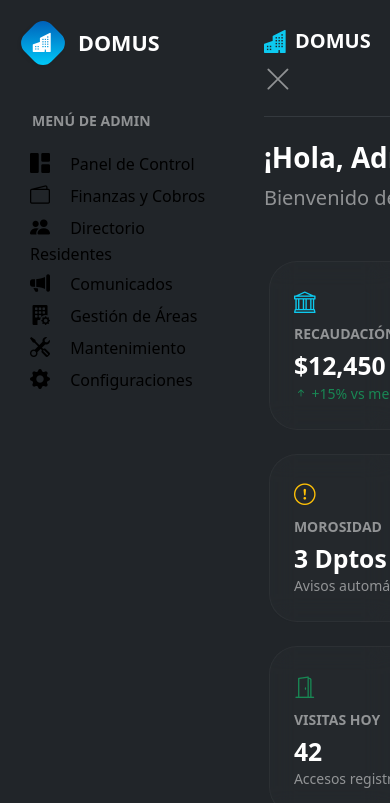
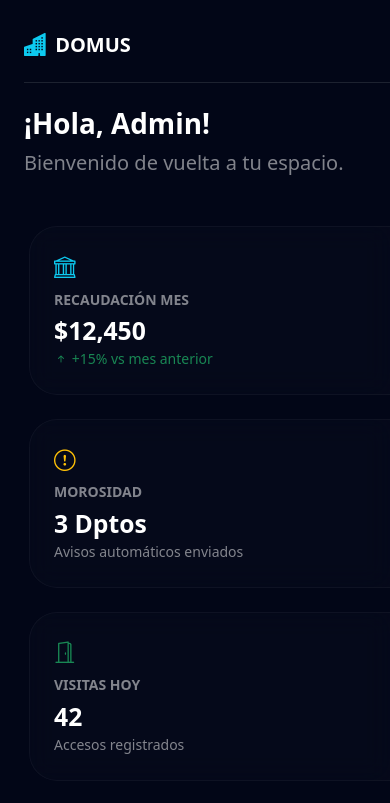
Before and after one commit to JuanVictorFY/Pagina-Principal-Condominio, a React (Vite) app: page /dashboard in a window 390 px wide. Shown: the top 803 px of the page. Built offline with nearby package versions, Linux system fonts and the light colour scheme.

Commit message:
style(css): añadir estructura del sidebar y diseño premium para modales y datepickers

```diff
--- a/src/App.css
+++ b/src/App.css
@@ -514,3 +514,71 @@ body:has(.navbar-collapse.show) .hero-inner-content {
   from { opacity: 0; transform: translateY(-10px); }
   to { opacity: 1; transform: translateY(0); }
 }
+
+/* ==========================================================================
+   DASHBOARD INTERNO (SAAS UI)
+   ========================================================================== */
+.dashboard-sidebar {
+  width: 280px;
+  background: rgba(15, 23, 42, 0.95);
+  backdrop-filter: blur(20px);
+  border-right: 1px solid rgba(255, 255, 255, 0.05);
+  position: fixed;
+  height: 100vh;
+  top: 0; left: 0;
+  z-index: 100;
+  overflow-y: auto;
+}
+
+.dashboard-main {
+  margin-left: 280px;
+  min-height: 100vh;
+  background: #020617;
+}
+
+.sidebar-link {
+  display: flex;
+  align-items: center;
+  padding: 14px 20px;
+  color: rgba(255, 255, 255, 0.5);
+  text-decoration: none;
+  border-radius: 12px;
+  transition: all 0.3s ease;
+  margin-bottom: 8px;
+  font-weight: 500;
+}
+
+.sidebar-link:hover, .sidebar-link.active {
+  background: rgba(0, 212, 255, 0.1);
+  color: #00d4ff;
+}
+
+@media (max-width: 991.98px) {
+  .dashboard-sidebar { transform: translateX(-100%); }
+  .dashboard-main { margin-left: 0; }
+  .dash-mobile-nav { display: flex !important; }
+}
+
+.dash-mobile-nav { display: none; }
+
+/* ==========================================================================
+   DATE & TIME PICKERS PREMIUM
+   ========================================================================== */
+.date-time-premium {
+  cursor: pointer;
+  position: relative;
+}
+
+.date-time-premium::-webkit-calendar-picker-indicator {
+  background: transparent;
+  bottom: 0;
+  color: transparent;
+  cursor: pointer;
+  height: auto;
+  left: 0;
+  position: absolute;
+  right: 0;
+  top: 0;
+  width: auto;
+  z-index: 10;
+}
```
